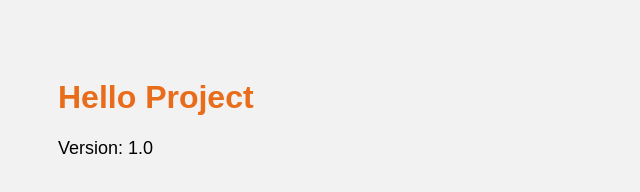
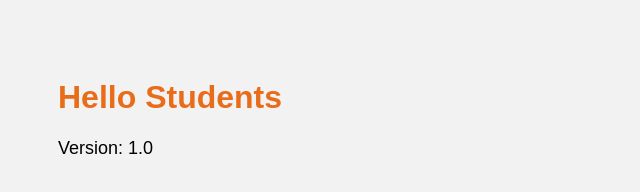
Before and after one commit to hmishra87/CICD-Project-, a plain HTML site: page index.html in a window 1280 px wide. Shown: the full height of the page, 0-640 px from the left. Drawn offline with Linux system fonts and the light colour scheme.

Commit message:
change index file

```diff
--- a/index.html
+++ b/index.html
@@ -5,7 +5,7 @@
     <link rel="stylesheet" href="style.css">
 </head>
 <body>
-    <h1>Hello Project </h1>
+    <h1>Hello Students </h1>
     <p>Version: 1.0</p>
 </body>
 </html>
```
